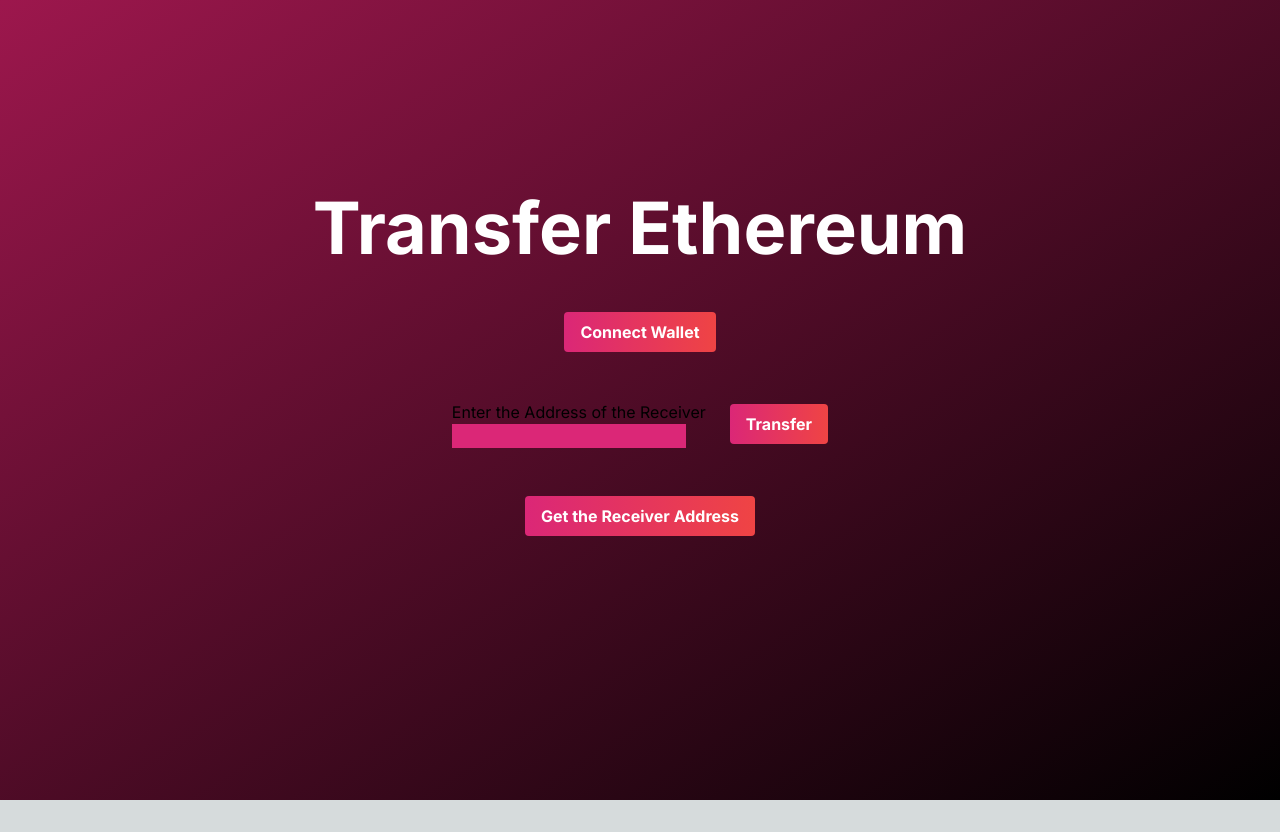
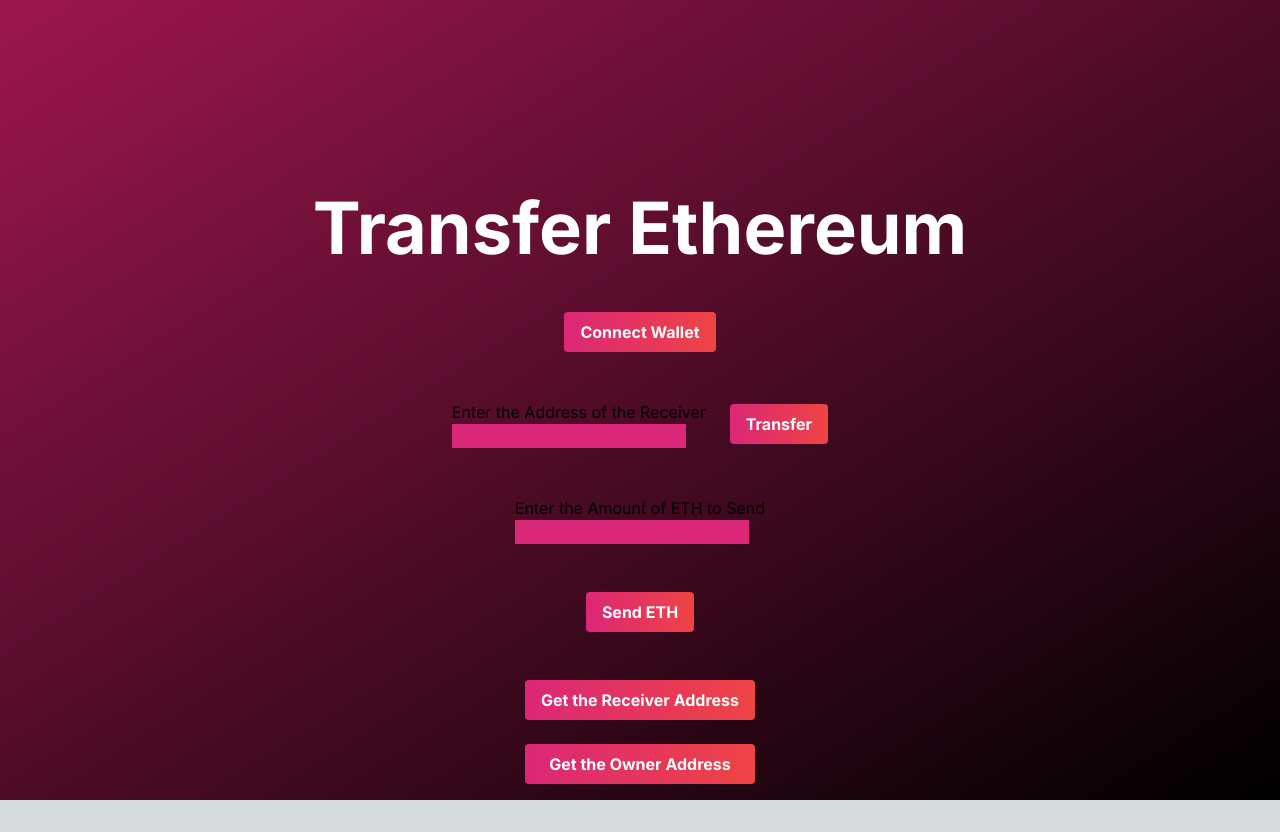
Before and after one commit to Saiweb3dev/Ethereum_Transfer_NextJS, a Next.js app: page / in a window 1280 px wide. Before the commit the page ends 800 px from the top, so only its background shows below. Built offline with nearby package versions, Linux system fonts and the light colour scheme.

Commit message:
added send ETH button

```diff
--- a/constants/contractABI.json
+++ b/constants/contractABI.json
@@ -3,6 +3,11 @@
     "type": "constructor",
     "stateMutability": "undefined",
     "payable": false,
+    "inputs": []
+  },
+  {
+    "type": "error",
+    "name": "AddressInvalid",
     "inputs": []
   },
   {
@@ -92,7 +97,12 @@
         "name": "_receiver"
       }
     ],
-    "outputs": []
+    "outputs": [
+      {
+        "type": "address",
+        "name": ""
+      }
+    ]
   },
   {
     "type": "function",
--- a/src/app/page.tsx
+++ b/src/app/page.tsx
@@ -14,6 +14,7 @@
  const [web3, setWeb3] = useState(null);
  const [contract, setContract] = useState(null);
  const [receiverAddress, setReceiverAddress] = useState("");
+ const [ethAmount, setEthAmount] = useState(""); // State for ETH amount
  const [error, setError] = useState("");
  // Extract the contract address from contractAddressVar
  const contractAddress = contractAddressVar[31337];
@@ -40,10 +41,11 @@
  const callContractFunction = async (
     functionName: any,
     params: any[] = [],
-    msgValue = 0
+    msgValue:number
  ) => {
-    console.log("Contract Instance:", contract);
-    console.log("ABI:", abi);
+    // console.log("Contract Instance:", contract);
+    // console.log("ABI:", abi);
+    console.log("Contract name -> ", functionName);
 
     if (!web3 || !contract) {
       console.log("Web3 or contract is not initialized");
@@ -58,6 +60,7 @@
         result = await contract.methods[functionName](...params).send({
           from: window.ethereum.selectedAddress,
           value: web3.utils.toWei(msgValue.toString(), "ether"),
+          gas:41000,
         });
       }
       console.log(result);
@@ -149,8 +152,28 @@
             Transfer
           </button>
         </div>
+        <div>
+          <h2>Enter the Amount of ETH to Send</h2>
+          <input
+            type="text"
+            className="text-black bg-pink-600 w-auto"
+            value={ethAmount}
+            onChange={(e) => setEthAmount(e.target.value)}
+          />
+        </div>
+        <button
+          onClick={() => callContractFunction("transferFund", [], ethAmount)}
+          className="bg-gradient-to-r from-pink-600 to-red-500 hover:bg-gradient-to-r text-white font-bold py-2 px-4 rounded"
+          disabled={!web3 || !contract || ethAmount === ""}
+        >
+          Send ETH
+        </button>
+        <div className="flex flex-col space-y-6">
           <button className="bg-gradient-to-r from-pink-600 to-red-500 hover:bg-gradient-to-r text-white font-bold py-2 px-4 rounded"
           onClick={() => callContractFunction("getReceiver")}>Get the Receiver Address</button>
+          <button className="bg-gradient-to-r from-pink-600 to-red-500 hover:bg-gradient-to-r text-white font-bold py-2 px-4 rounded"
+          onClick={() => callContractFunction("getOwner")}>Get the Owner Address</button>
+        </div>
         {error && <p className="text-red-500">{error}</p>}
       </div>
     </main>
```
Also changed, not shown: 1 other file (tests, documents, lock files or other folders). Lines whose indentation alone changed are shown as unchanged.
